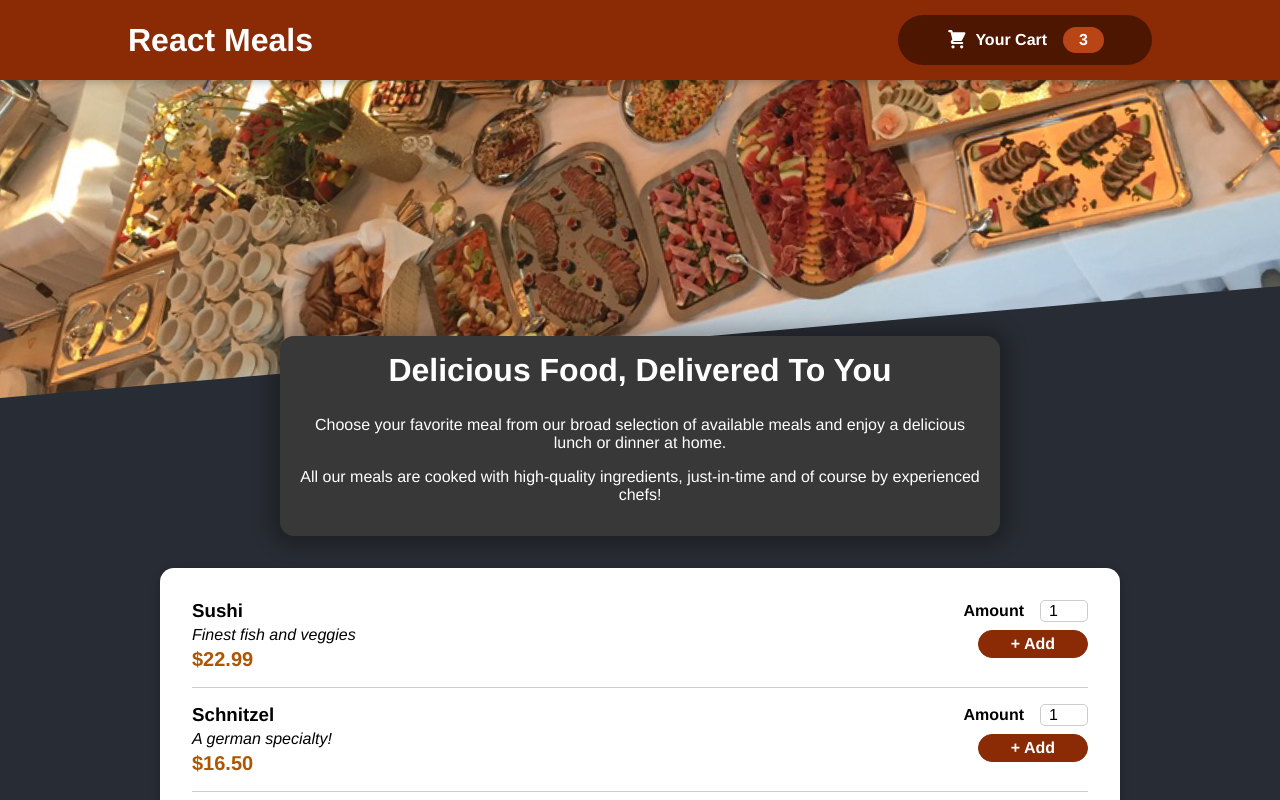
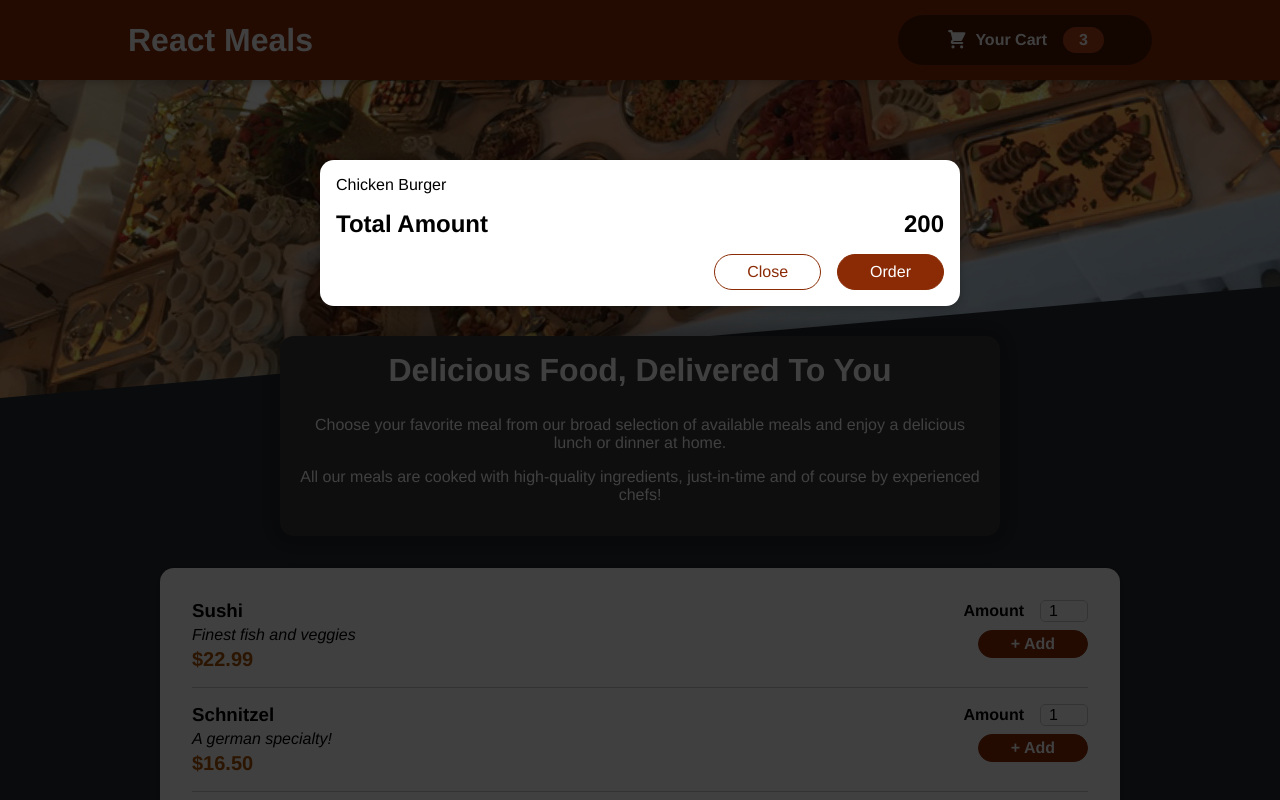
Before and after one commit to ken888686/food-order, a React (Create React App) app: page / in a window 1280 px wide. Shown: the top 800 px of the page. Built offline with nearby package versions, Linux system fonts and the light colour scheme.

Commit message:
add Modal

```diff
--- a/public/index.html
+++ b/public/index.html
@@ -28,6 +28,7 @@
   </head>
   <body>
     <noscript>You need to enable JavaScript to run this app.</noscript>
+    <div id="overlays"></div>
     <div id="root"></div>
     <!--
       This HTML file is a template.
--- a/src/App.js
+++ b/src/App.js
@@ -1,9 +1,11 @@
+import Cart from './components/Cart/Cart';
 import Header from './components/Layout/Header';
 import Meals from './components/Meals/Meals';
 
 function App() {
   return (
     <>
+      <Cart />
       <Header />
       <main>
         <Meals />
--- /dev/null
+++ b/src/components/Cart/Cart.js
@@ -0,0 +1,29 @@
+import Modal from '../UI/Modal';
+import classes from './Cart.module.scss';
+
+export default function Cart() {
+  const cartItems = (
+    <ul className={classes['cart-items']}>
+      {[{
+        id: 'c1',
+        name: 'Chicken Burger',
+        amount: 2,
+        price: 10,
+      }].map((item) => <li key={item.id}>{item.name}</li>)}
+    </ul>
+  );
+
+  return (
+    <Modal>
+      {cartItems}
+      <div className={classes.total}>
+        <span>Total Amount</span>
+        <span>200</span>
+      </div>
+      <div className={classes.actions}>
+        <button type="button" className={classes['button--alt']}>Close</button>
+        <button type="button" className={classes.button}>Order</button>
+      </div>
+    </Modal>
+  );
+}
--- /dev/null
+++ b/src/components/Cart/Cart.module.scss
@@ -0,0 +1,46 @@
+.cart-items {
+  list-style: none;
+  margin: 0;
+  padding: 0;
+  max-height: 20rem;
+  overflow: auto;
+}
+
+.total {
+  display: flex;
+  justify-content: space-between;
+  align-items: center;
+  font-weight: bold;
+  font-size: 1.5rem;
+  margin: 1rem 0;
+}
+
+.actions {
+  text-align: right;
+
+  button {
+    font: inherit;
+    cursor: pointer;
+    background-color: transparent;
+    border: 1px solid #8a2b06;
+    padding: 0.5rem 2rem;
+    border-radius: 25px;
+    margin-left: 1rem;
+
+    &:hover,
+    &:active {
+      background-color: #5a1a01;
+      border-color: #5a1a01;
+      color: white;
+    }
+  }
+
+  .button {
+    background-color: #8a2b06;
+    color: white;
+
+    &--alt {
+      color: #8a2b06;
+    }
+  }
+}
--- /dev/null
+++ b/src/components/UI/Modal.js
@@ -0,0 +1,31 @@
+import { createPortal } from 'react-dom';
+import classes from './Modal.module.scss';
+
+function Backdrop() {
+  return <div className={classes.backdrop} />;
+}
+
+function ModalOverlay(props) {
+  return (
+    <div className={classes.modal}>
+      <div className={classes.content}>{props.children}</div>
+    </div>
+  );
+}
+
+const portalElement = document.getElementById('overlays');
+
+export default function Modal(props) {
+  return (
+    <>
+      {createPortal(
+        <Backdrop />,
+        portalElement,
+      )}
+      {createPortal(
+        <ModalOverlay>{props.children}</ModalOverlay>,
+        portalElement,
+      )}
+    </>
+  );
+}
--- /dev/null
+++ b/src/components/UI/Modal.module.scss
@@ -0,0 +1,40 @@
+.backdrop {
+  position: fixed;
+  top: 0;
+  left: 0;
+  width: 100%;
+  height: 100vh;
+  z-index: 20;
+  background-color: rgba(0, 0, 0, 0.75);
+}
+
+.modal {
+  position: fixed;
+  top: 20vh;
+  left: 5%;
+  width: 90%;
+  background-color: white;
+  padding: 1rem;
+  border-radius: 14px;
+  box-shadow: 0 2px 8px rgba(0, 0, 0, 0.25);
+  z-index: 30;
+  animation: slide-down 300ms ease-out forwards;
+}
+
+@media (min-width: 768px) {
+  .modal {
+    width: 40rem;
+    left: calc(50% - 20rem);
+  }
+}
+
+@keyframes slide-down {
+  from {
+    opacity: 0;
+    transform: translateY(-3rem);
+  }
+  to {
+    opacity: 1;
+    transform: translateY(0);
+  }
+}
```
